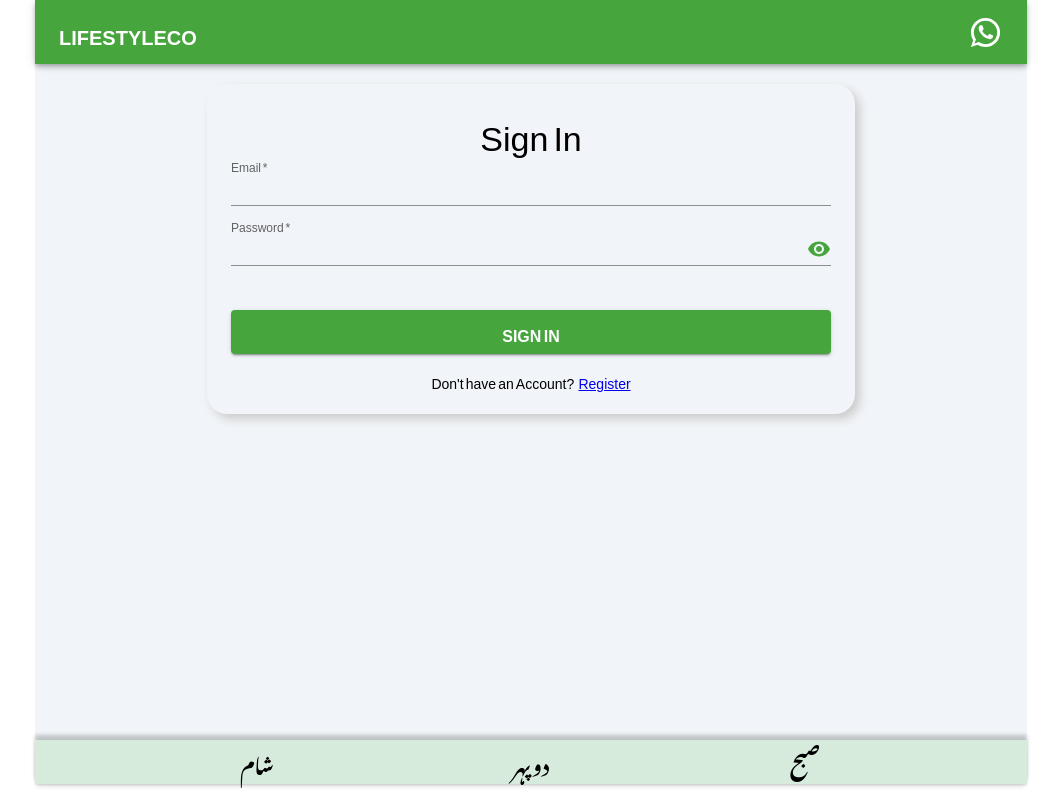
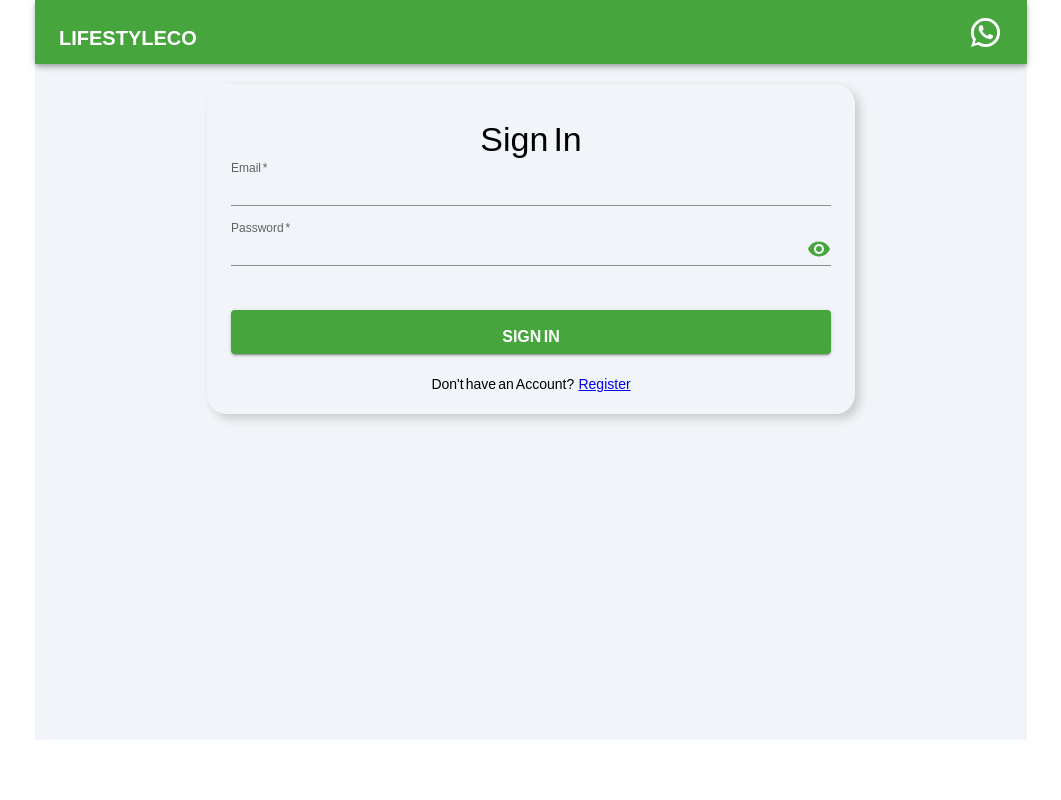
Before and after one commit to Linal180/lifestyleco-frontend, a React (Create React App) app: page / in a window 1280 px wide. Shown: the whole page, without its empty margins (109-1170 px from the left). Built offline with nearby package versions, Linux system fonts and the light colour scheme; no server answers; a web font is replaced by a local one.

Commit message:
footer removed from login/sign-up pages

```diff
--- a/src/components/routes/index.tsx
+++ b/src/components/routes/index.tsx
@@ -42,7 +42,7 @@ const RouteComponent = () => {
         </Routes>
       </Box>
 
-      <Footer />
+      {token && <Footer />}
     </Router>
   )
 }
```
